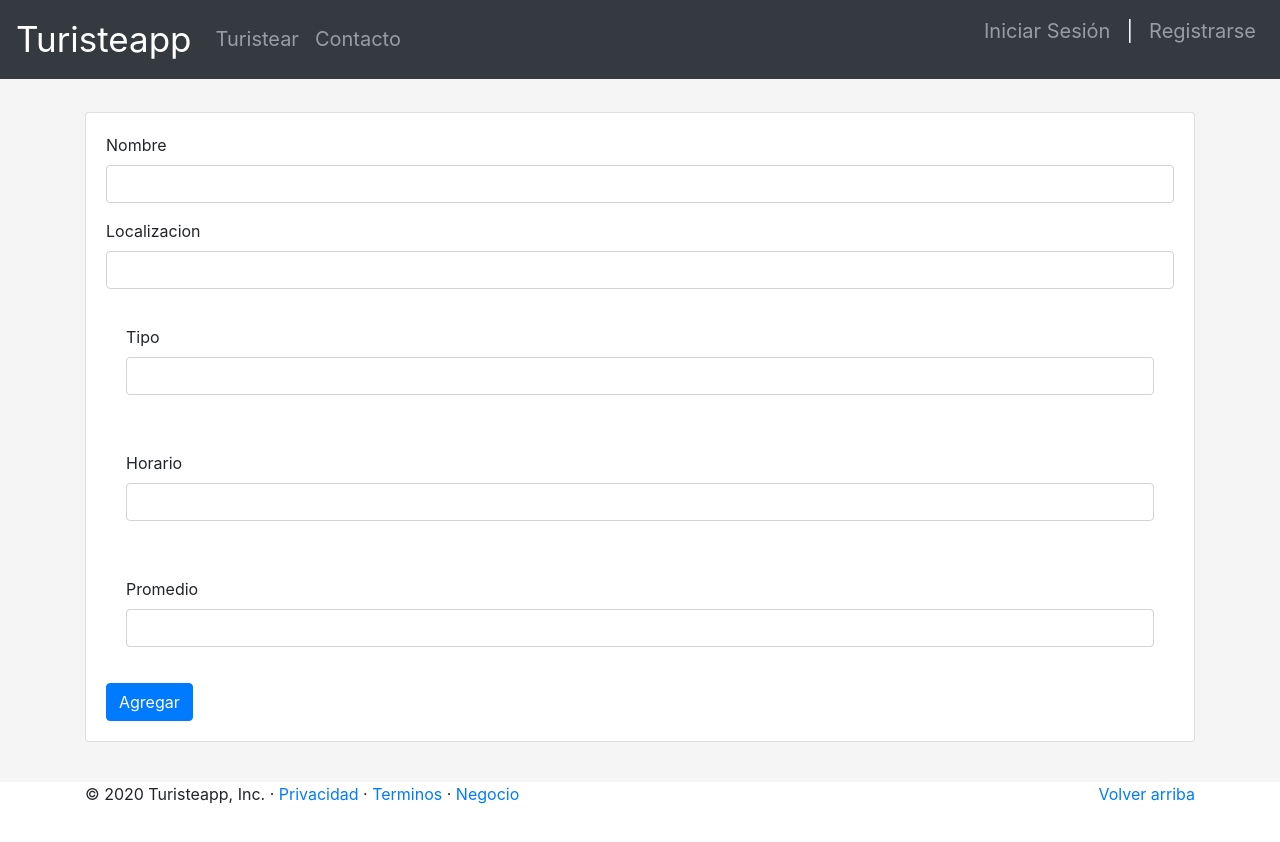
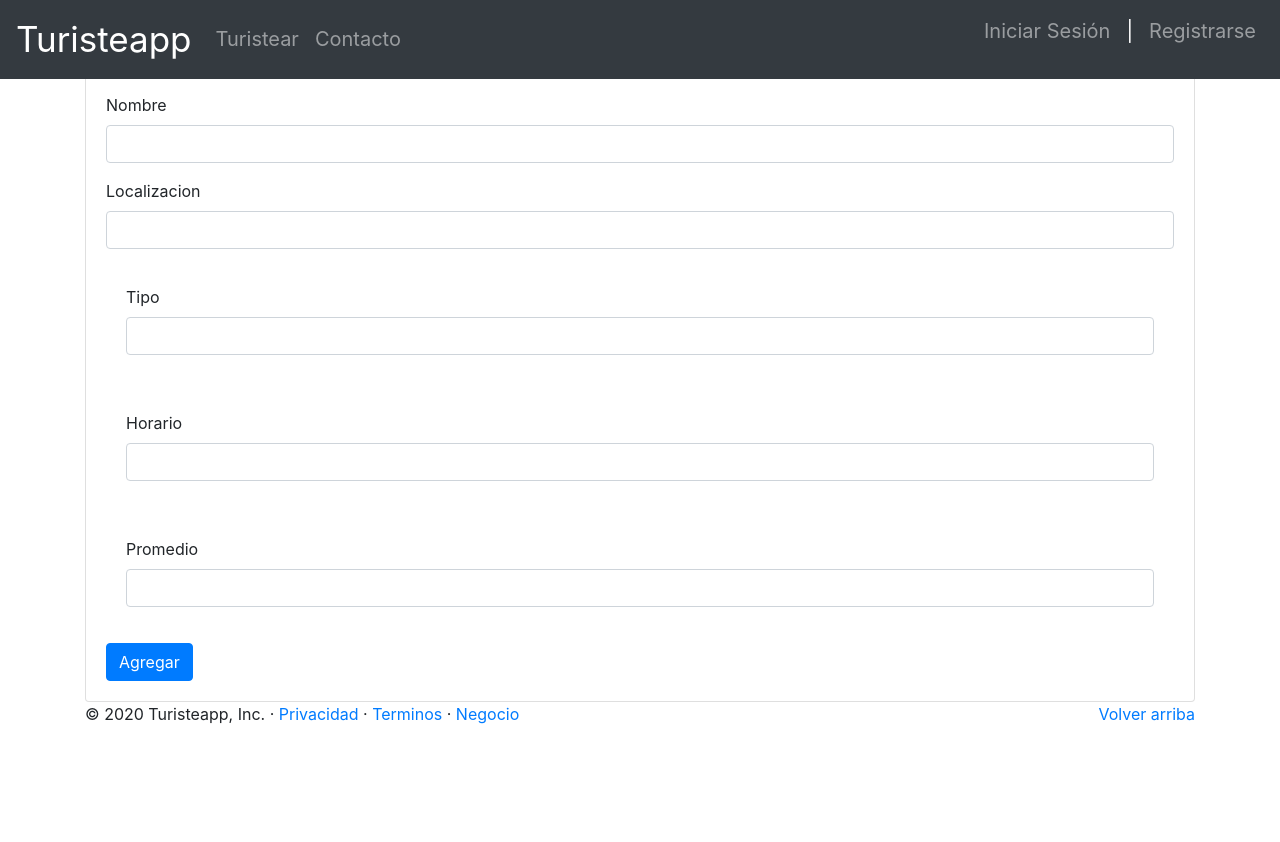
Before and after one commit to santiagogh98/proyecto-b43, a React (Create React App) app: page /negocio in a window 1280 px wide. Shown: the top 842 px of the page. After the commit the page ends 800 px from the top, so only its background shows below. Built offline with nearby package versions, Linux system fonts and the light colour scheme.

Commit message:
Update SignIn.css

```diff
--- a/src/containers/SignIn.css
+++ b/src/containers/SignIn.css
@@ -1,4 +1,4 @@
-.main {
+/* .main {
   display: -ms-flexbox;
   display: flex;
   -ms-flex-align: center;
@@ -7,7 +7,7 @@
   padding-bottom: 40px;
   background-color: #f5f5f5;
   height: 100%;
-}
+} */
 
 .form-signin {
   width: 100%;
```
